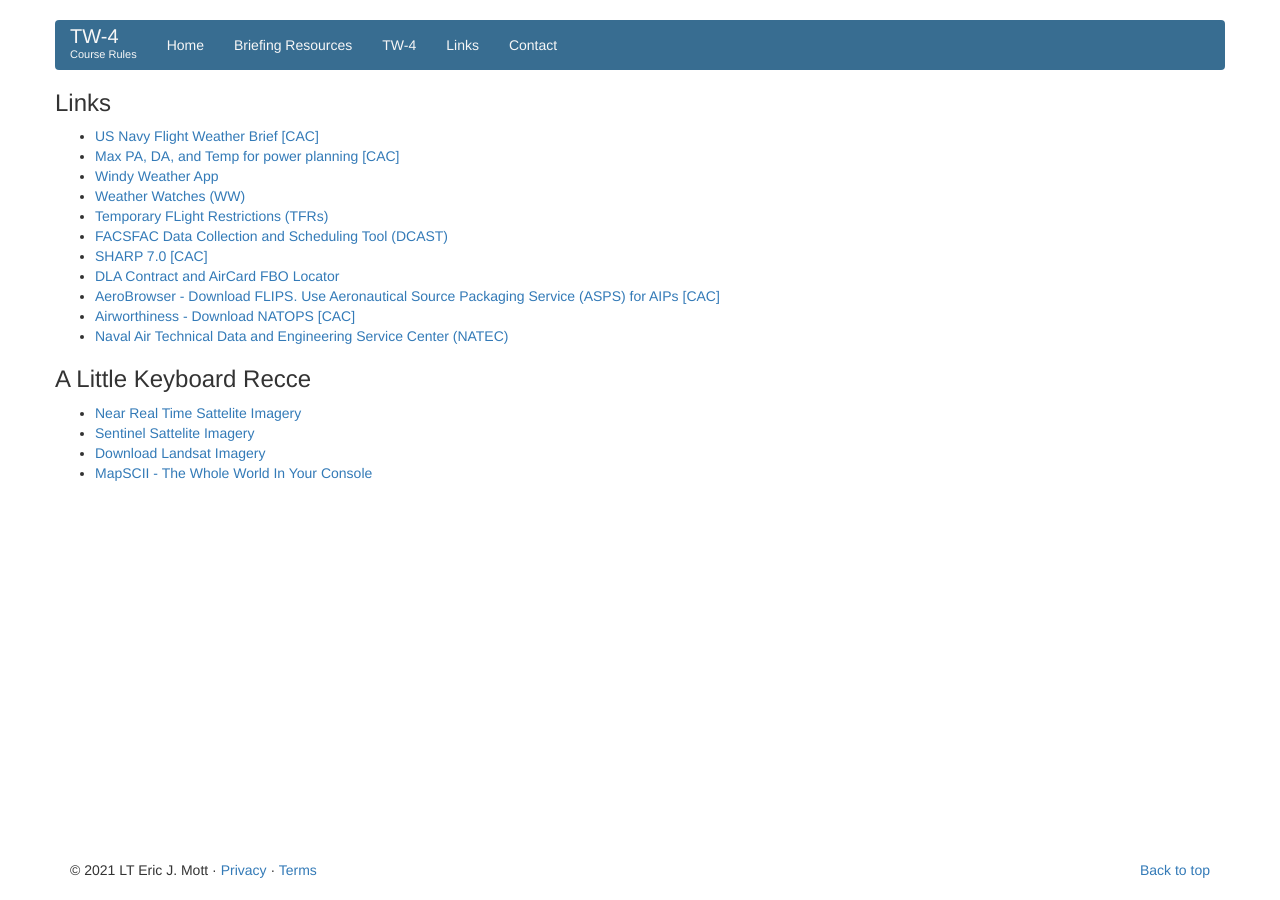
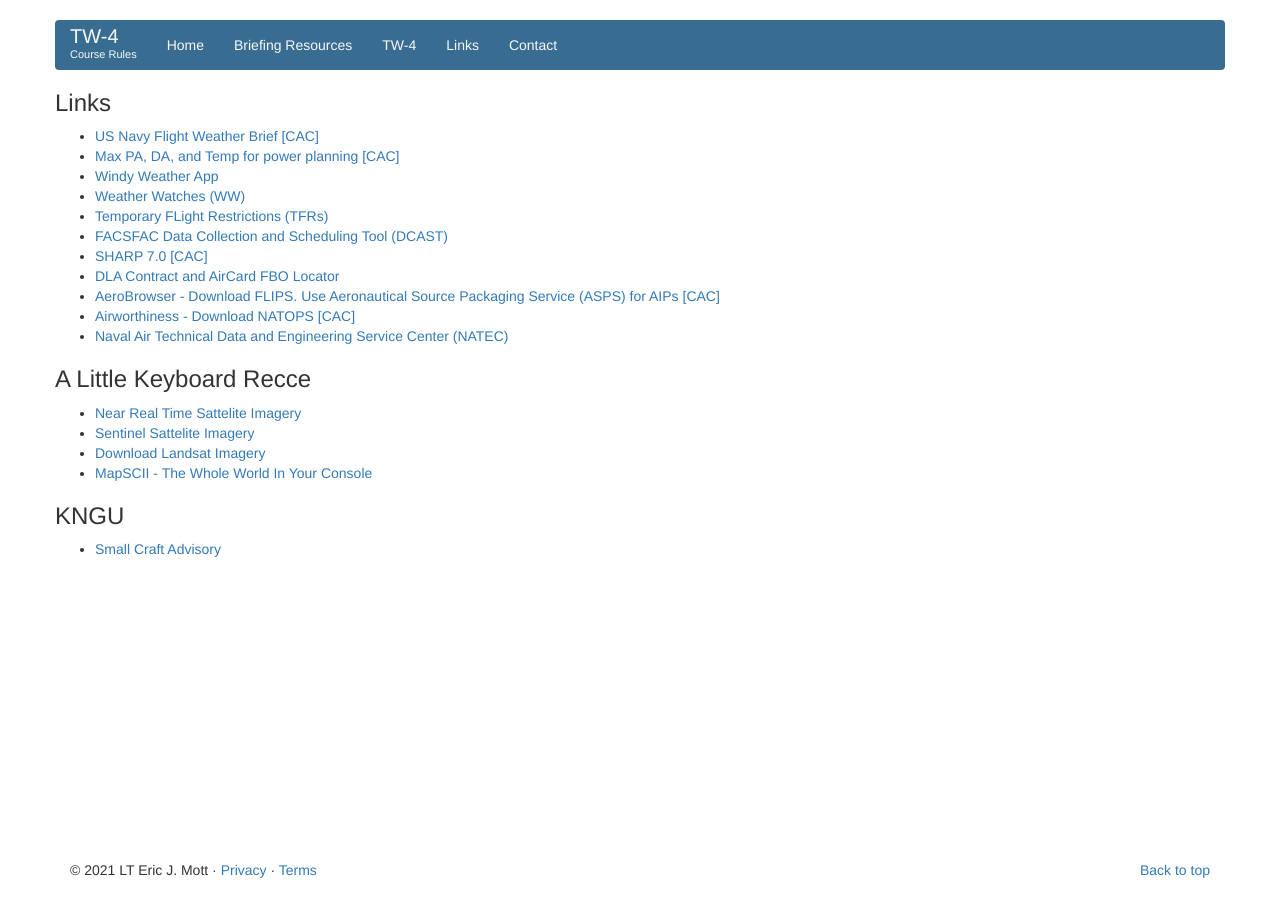
Before and after one commit to courserules/courserules.github.io, a Jekyll site: the page built from links.html, in a window 1280 px wide. Built offline with Jekyll 4.4.1, drawn with Linux system fonts in a browser that asks for light colours.

Commit message:
Added link

```diff
--- a/links.html
+++ b/links.html
@@ -33,6 +33,13 @@ permalink: /links/
 				<li><a href="https://github.com/rastapasta/mapscii" target="_blank">MapSCII - The Whole World In Your Console</a></li>
 
 			</ul>
+
+			<h3>KNGU</h3>
+
+			<ul>
+				<li><a href="HTTPS://forecast.weather.gov/wwamap/wwatxtget.php?cwa=akq&wwa=small%20craft%20advisory" target="_blank">Small Craft Advisory</a></li>
+			</ul>
+
 		</div><!-- /span -->
 
 
```
